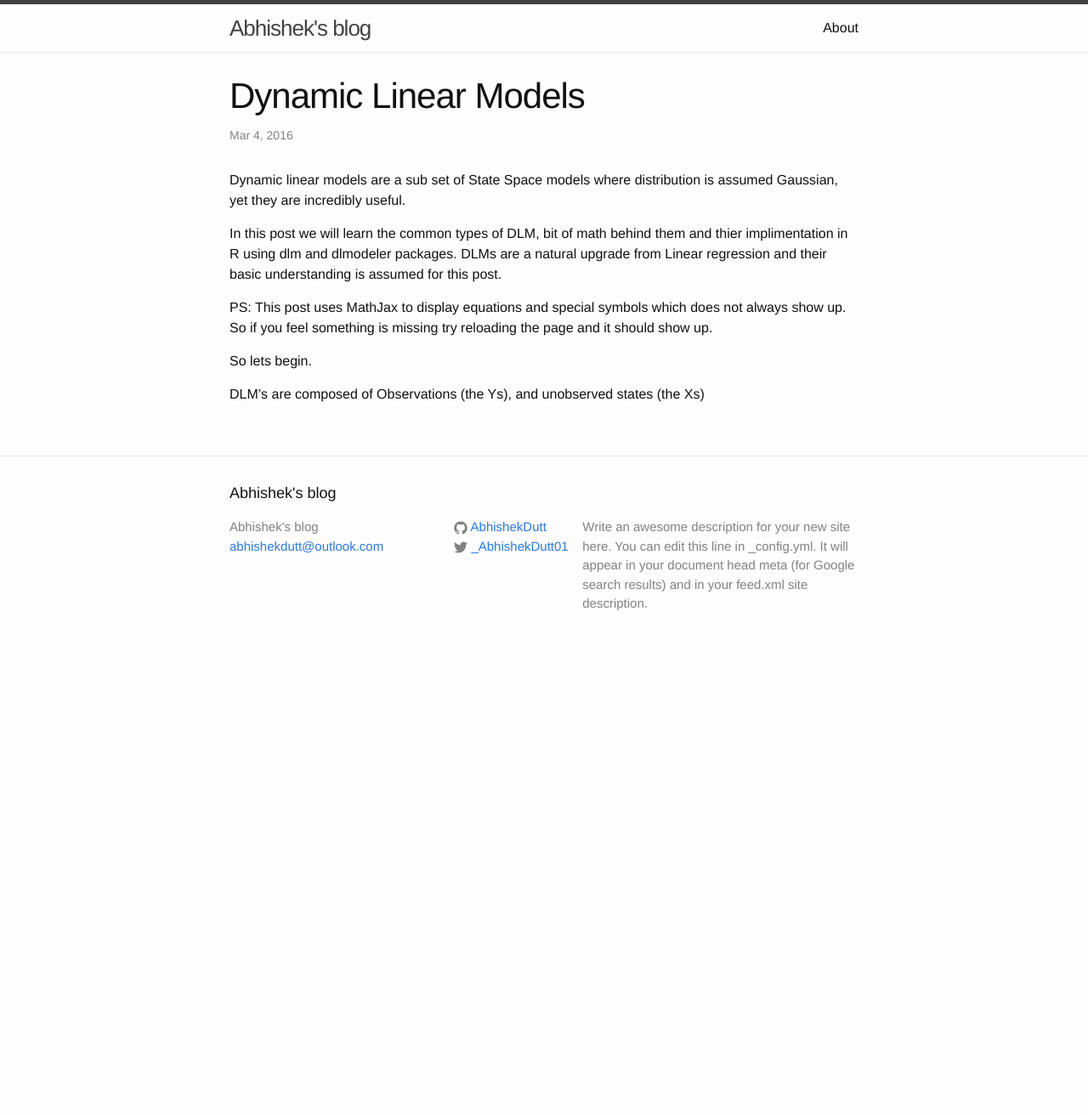
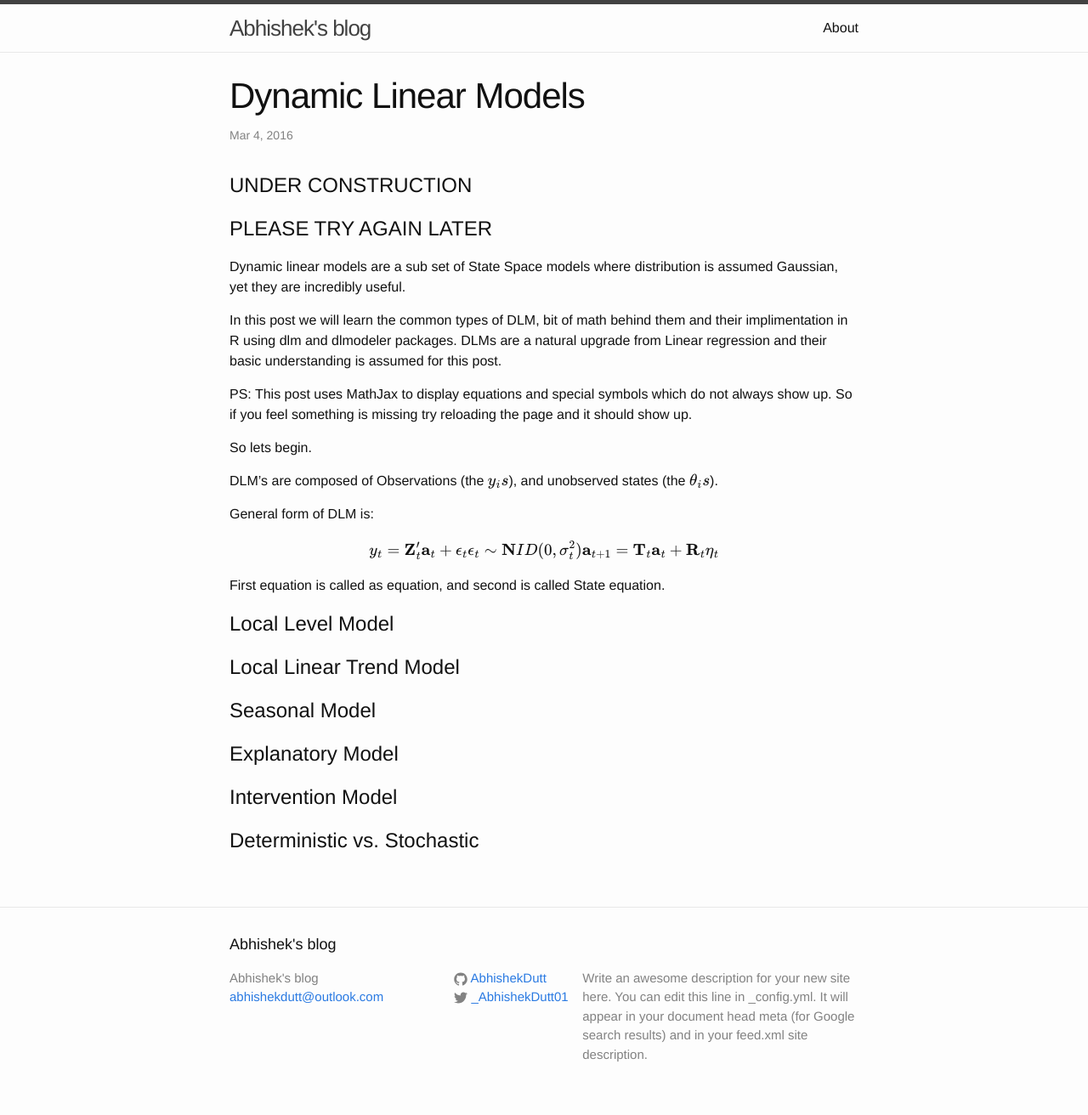
Before and after one commit to Abhishek-Dutt-1/blog, a Jekyll site: the page built from _posts/2016-03-04-dynamic-linear-models.markdown, in a window 1280 px wide. Shown: the whole page at 85% size. Built offline with Jekyll 4.4.1, drawn with Linux system fonts in a browser that asks for light colours; formulas are drawn with MathJax 3; before the commit the page ends 900 px from its top, so only the background shows below that.

Commit message:
Added more content

```diff
--- a/_posts/2016-03-04-dynamic-linear-models.markdown
+++ b/_posts/2016-03-04-dynamic-linear-models.markdown
@@ -4,17 +4,50 @@ title:  "Dynamic Linear Models"
 date:   2016-03-04 17:30:00 +0530
 categories: Analytics
 ---
+
+UNDER CONSTRUCTION
+==================
+
+PLEASE TRY AGAIN LATER
+======================
+
 Dynamic linear models are a sub set of State Space models where distribution is assumed Gaussian, yet they are incredibly useful.
 
-In this post we will learn the common types of DLM, bit of math behind them and thier implimentation in R using dlm and dlmodeler packages.
+In this post we will learn the common types of DLM, bit of math behind them and their implimentation in R using dlm and dlmodeler packages.
 DLMs are a natural upgrade from Linear regression and their basic understanding is assumed for this post.
 
-PS: This post uses MathJax to display equations and special symbols which does not always show up. So if you feel something is missing try reloading the page and it should show up.
+PS: This post uses MathJax to display equations and special symbols which do not always show up. So if you feel something is missing try reloading the page and it should show up.
 
 So lets begin.
 
-DLM's are composed of Observations (the Ys), and unobserved states (the Xs)
+DLM's are composed of Observations (the $$ y_is $$), and unobserved states (the $$ \theta_is $$).
+
+General form of DLM is:
+<div>
+$$
+y_t = \mathbf Z_t' \mathbf a_t + \epsilon_t        \epsilon_t \sim \mathbf NID(0, \sigma_t^2) \\
+\mathbf a_{t+1} = \mathbf T_t\mathbf a_t + \mathbf R_t\eta_t
+$$
+</div>
+First equation is called as equation, and second is called State equation.
 
 
+Local Level Model
+=
+
+Local Linear Trend Model
+=
+
+Seasonal Model
+=
+
+Explanatory Model
+=
+
+Intervention Model
+=
+
+Deterministic vs. Stochastic
+=
 
 <script type="text/javascript" src="http://cdn.mathjax.org/mathjax/latest/MathJax.js?config=TeX-AMS-MML_HTMLorMML"></script>
```
